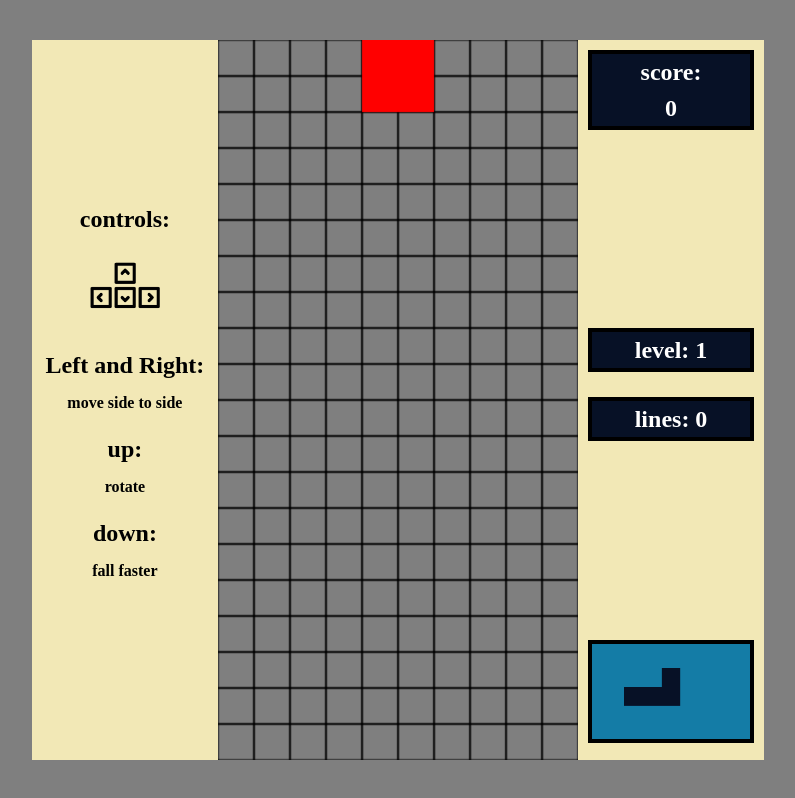
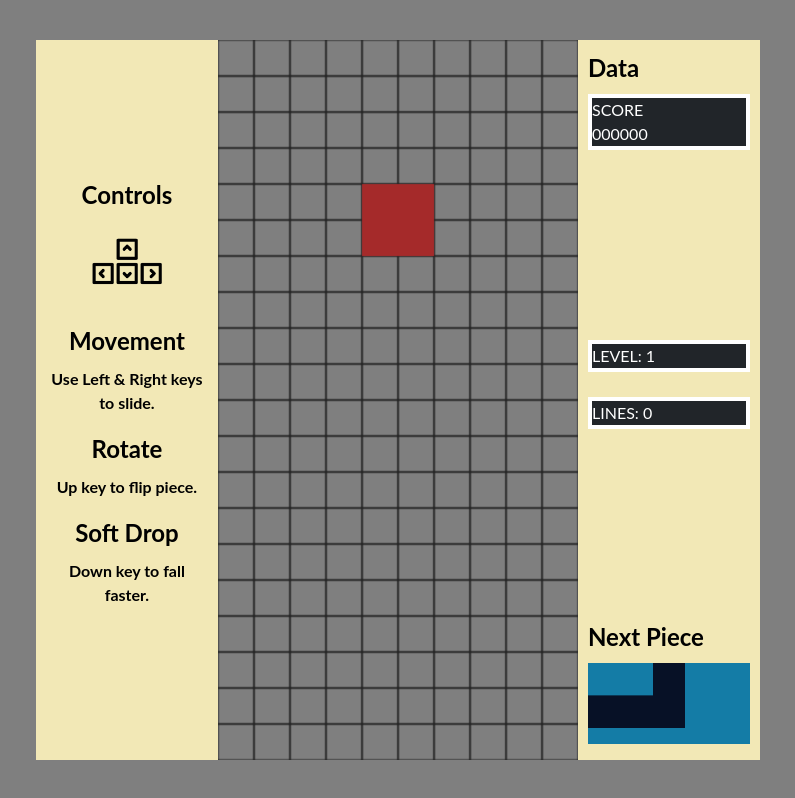
Before and after one commit to abernix102/tetris-game, a website built with Vite: page index.html in a window 1280 px wide. Shown: the whole page, without its empty margins (242-1037 px from the left). Built offline with nearby package versions, Linux system fonts and the light colour scheme; files whose address does not match are found by name.

Commit message:
game over

```diff
--- a/counter.js
+++ b/counter.js
@@ -6,17 +6,19 @@ import {
   randomColor
 } from "./shapesF.js";
 
-
 const mainCanvas = document.querySelector("#main");
 const nextCanvas = document.querySelector("#next");
 const mainCTX = mainCanvas.getContext("2d");
 const nextCTX = nextCanvas.getContext("2d");
 
-
 export class Board {
   constructor(ctx, nextCtx) {
     this.ctx = ctx;
     this.nextCtx = nextCtx;
+    // Variables de control de tiempo
+    this.dropCounter = 0;
+    this.dropInterval = 1000; // Caen cada 1 segundo
+    this.lastTime = 0;
     this.init();
   }
 
@@ -35,63 +37,65 @@ export class Board {
     this.pointsToLevelUp = 1000;
     this.next = randomTetrominos();
     this.tetrominos = randomTetrominos();
-    this.color = randomColor()
+    this.color = randomColor(); // Color de la pieza actual
     this.draw();
   }
 
-  startAnimation() {
-    const animate = () => {
-      this.update();
+  startAnimation(time = 0) {
+    // Calculamos el tiempo transcurrido
+    const deltaTime = time - this.lastTime;
+    this.lastTime = time;
+
+    this.dropCounter += deltaTime;
+
+    // Si pasó el intervalo, movemos hacia abajo automáticamente
+    if (this.dropCounter > this.dropInterval) {
+      this.moveTetromino("down");
+      this.dropCounter = 0;
+    }
+
     this.draw();
-      requestAnimationFrame(animate);
-    };
-    requestAnimationFrame(animate);
+    requestAnimationFrame((t) => this.startAnimation(t));
   }
+
   update() {
-    this.ty++;
+    // Esta función queda disponible para lógica extra si la necesitas
   }
 
   draw() {
     this.clearCanvas();
     this.drawBoard();
-    this.drawNext()
+    this.drawNext();
   }
+
   clearCanvas() {
     this.ctx.clearRect(0, 0, this.ctx.canvas.width, this.ctx.canvas.height);
   }
-  drawNext (){
-    const scale_factor = 2
+
+  drawNext() {
+    const scale_factor = 2;
     this.nextCtx.save();
     this.nextCtx.clearRect(0, 0, this.nextCtx.canvas.width, this.nextCtx.canvas.height);
     this.nextCtx.scale(BLOCK_SIZE * scale_factor, BLOCK_SIZE * scale_factor);
-    this.next.forEach((row, y)=> {
+    this.next.forEach((row, y) => {
       row.forEach((num, x) => {
-        if(num > 0){
+        if (num > 0) {
           this.nextCtx.fillStyle = "#071126";
-          this.nextCtx.fillRect(x, y,1,1)
+          this.nextCtx.fillRect(x, y, 1, 1);
         }
-      })
-    })
+      });
+    });
     this.nextCtx.restore();
   }
+
   drawBoard() {
     this.grid.forEach((row, y) => {
-      row.forEach((num, x) => {
-        this.ctx.strokeStyle = "#26";
-        this.ctx.strokeRect(
-          x * BLOCK_SIZE,
-          y * BLOCK_SIZE,
-          BLOCK_SIZE,
-          BLOCK_SIZE
-        );
-        if (num > 0) {
-          this.ctx.fillStyle = "red";
-          this.ctx.fillRect(
-            x * BLOCK_SIZE,
-            y * BLOCK_SIZE,
-            BLOCK_SIZE,
-            BLOCK_SIZE
-          );
+      row.forEach((value, x) => {
+        this.ctx.strokeStyle = "#262626";
+        this.ctx.strokeRect(x * BLOCK_SIZE, y * BLOCK_SIZE, BLOCK_SIZE, BLOCK_SIZE);
+        if (value !== 0) {
+          this.ctx.fillStyle = value; // El valor ahora es el color string
+          this.ctx.fillRect(x * BLOCK_SIZE, y * BLOCK_SIZE, BLOCK_SIZE, BLOCK_SIZE);
         }
       });
     });
@@ -99,135 +103,142 @@ export class Board {
     this.tetrominos.forEach((row, y) => {
       row.forEach((num, x) => {
         if (num) {
-          this.ctx.fillStyle = "red";
+          this.ctx.fillStyle = this.color;
           this.ctx.fillRect((this.tx + x) * BLOCK_SIZE, (this.ty + y) * BLOCK_SIZE, BLOCK_SIZE, BLOCK_SIZE);
         }
       });
     });
   }
-  collision(){
-    return this.tetrominos.find((row, y) => {
-      return row.find((num, x) => {
-        return (num !== 0 && this.grid[y + this.ty]?.[x + this.tx] !== 0)
+
+  collision() {
+    return this.tetrominos.some((row, y) => {
+      return row.some((num, x) => {
+        return (
+          num !== 0 &&
+          (this.grid[y + this.ty] === undefined ||
+           this.grid[y + this.ty][x + this.tx] === undefined ||
+           this.grid[y + this.ty][x + this.tx] !== 0)
+        );
       });
     });
   }
-  fixCollision(){
+
+  fixCollision() {
     this.tetrominos.forEach((row, y) => {
       row.forEach((num, x) => {
-        if(num){
-          this.grid[y + this.ty][x + this.tx] = num;
-          this.ctx.fillStyle = "red";
-          this.ctx.fillRect((this.tx + x) * BLOCK_SIZE, (this.ty + y) * BLOCK_SIZE, BLOCK_SIZE, BLOCK_SIZE);
+        if (num) {
+          // Guardamos el color actual en la rejilla en lugar de un número
+          this.grid[y + this.ty][x + this.tx] = this.color;
         }
       });
     });
   }
-  spawnTetromino(){
+
+  spawnTetromino() {
     this.ty = 0;
     this.tx = 4;
     this.tetrominos = this.next;
+    this.color = randomColor(); // Nueva pieza, nuevo color
     this.next = randomTetrominos();
     if (this.collision()) {
-      // Game over condition
       alert("Game Over!");
       this.init();
     }
   }
-  checkLevelUp(){
-    if(this.score >= this.level * this.pointsToLevelUp){
-      this.level++
-      this.updatePointes()
+
+  checkLevelUp() {
+    if (this.score >= this.level * this.pointsToLevelUp) {
+      this.level++;
+      // Aumentamos la velocidad conforme sube de nivel
+      this.dropInterval = Math.max(100, 1000 - (this.level * 100));
+      this.updatePointes();
     }
   }
-  updatePointes(){
-    document.getElementById("lines").textContent = `lines: ${this.lines}`
+
+  updatePointes() {
+    document.getElementById("lines").textContent = `lines: ${this.lines}`;
     document.getElementById("score").innerHTML = `Score:<br>${this.score}`;
-    document.getElementById("level").textContent = `level: ${this.level}`
+    document.getElementById("level").textContent = `level: ${this.level}`;
   }
-  addScore(lineasCleared){
-    if(lineasCleared > 0){
-      this.score = this.score + this.pointsPerLine[lineasCleared - 1]
-      this.lines+=lineasCleared
-      this.checkLevelUp()
-      this.updatePointes()
+
+  addScore(lineasCleared) {
+    if (lineasCleared > 0) {
+      this.score = this.score + this.pointsPerLine[lineasCleared - 1];
+      this.lines += lineasCleared;
+      this.checkLevelUp();
+      this.updatePointes();
     }
   }
-  clearFullRows(){
-    const nwt = this.grid.reduce((count, row) => {
-      return row.every((num) =>  num === 1) ? count + 1 : count;
-    }, 0)
-    if(nwt > 0){
-      this.addScore(nwt)
-      const newGrid = this.grid.filter(row => row.some(num => num === 0));
+
+  clearFullRows() {
+    // Modificado para que detecte colores (strings) en lugar de solo el número 1
+    const linesToClear = this.grid.reduce((count, row) => {
+      return row.every((cell) => cell !== 0) ? count + 1 : count;
+    }, 0);
+
+    if (linesToClear > 0) {
+      this.addScore(linesToClear);
+      const newGrid = this.grid.filter(row => row.some(cell => cell === 0));
       const numRowsToAdd = BOARD_HEIGHT - newGrid.length;
       const emptyRows = Array.from({ length: numRowsToAdd }, () => Array(BOARD_WIDTH).fill(0));
       this.grid = emptyRows.concat(newGrid);
     }
   }
-  rotateTetramino(){
-    const newRotate = []
-    const rows = this.tetrominos.length
-    const cols = this.tetrominos[0].length
-    for(let col = 0; col < cols; col++){
-      newRotate[col] = []
-      for(let row = rows - 1; row >= 0; row--){
-        newRotate[col][rows - 1 - row] = this.tetrominos[row][col]
+
+  rotateTetramino() {
+    const newRotate = [];
+    const rows = this.tetrominos.length;
+    const cols = this.tetrominos[0].length;
+    for (let col = 0; col < cols; col++) {
+      newRotate[col] = [];
+      for (let row = rows - 1; row >= 0; row--) {
+        newRotate[col][rows - 1 - row] = this.tetrominos[row][col];
       }
     }
-    this.tetrominos = newRotate
+    this.tetrominos = newRotate;
+  }
 
-  }
   moveTetromino(direction) {
     const oldTetrominos = this.tetrominos;
-    if(direction === "down"){
+    if (direction === "down") {
       this.ty++;
-    if(this.collision()){
-      this.ty--
-      this.fixCollision()
+      if (this.collision()) {
+        this.ty--;
+        this.fixCollision();
+        this.clearFullRows();
         this.spawnTetromino();
-      this.clearFullRows()
       }
     }
-   if(direction === "left"){
+    if (direction === "left") {
       this.tx--;
-    if(this.collision()){
-      this.tx++
+      if (this.collision()) this.tx++;
+    }
+    if (direction === "right") {
+      this.tx++;
+      if (this.collision()) this.tx--;
+    }
+    if (direction === "up") {
+      this.rotateTetramino();
+      if (this.collision()) {
+        this.tetrominos = oldTetrominos;
       }
     }
-   if(direction === "right"){
-    this.tx++;
-    if(this.collision()){
-      this.tx--
-    }
-   }
-   if(direction === "up"){
-    this.rotateTetramino()
-    if(this.collision()){
-      this.tx--
-      this.tetrominos = oldTetrominos
-    }
-   }
-   this.draw()
+    this.draw();
   }
 }
 
 const board = new Board(mainCTX, nextCTX);
-// console.log(board);
+// Arrancamos la animación pasando el tiempo inicial
+board.startAnimation();
 
 document.addEventListener("keydown", event => {
   switch (event.key) {
-    case "ArrowLeft":
-      board.moveTetromino("left");
-      break;
-    case "ArrowRight":
-      board.moveTetromino("right");
-      break;
+    case "ArrowLeft": board.moveTetromino("left"); break;
+    case "ArrowRight": board.moveTetromino("right"); break;
     case "ArrowDown":
       board.moveTetromino("down");
+      board.dropCounter = 0; // Reiniciamos el contador al bajar manual
       break;
-    case "ArrowUp":
-      board.moveTetromino("up");
-      break;
+    case "ArrowUp": board.moveTetromino("up"); break;
   }
 });
--- a/index.html
+++ b/index.html
@@ -2,54 +2,57 @@
 <html lang="en">
 <head>
     <meta charset="UTF-8" />
-    <link rel="icon" type="image/svg+xml" href="/vite.svg" />
-    <link rel="preconnect" href="https://fonts.googleapis.com" />
-    <link rel="preconnect" href="https://fonts.gstatic.com" crossorigin />
-    <link
-      href="https://fonts.googleapis.com/css2?family=Concert+One&display=swap"
-      rel="stylesheet"
-    />
-    <link rel="stylesheet" href="./node_modules/nes.css/css/nes.min.css">
+    <meta name="viewport" content="width=device-width, initial-scale=1.0" />
+    <title>Retro Tetris JS</title>
+    <link rel="preconnect" href="https://fonts.googleapis.com">
+    <link rel="preconnect" href="https://fonts.gstatic.com" crossorigin>
+    <link href="https://fonts.googleapis.com/css2?family=Press+Start+2P&display=swap" rel="stylesheet">
+    <link rel="stylesheet" href="https://unpkg.com/nes.css/css/nes.min.css">
     <link rel="stylesheet" href="./style.css">
-    <meta name="viewport" content="width=device-width, initial-scale=1.0" />
-    <title>Vite App</title>
 </head>
 <body>
     <main class="hero">
         <section class="box-controlls">
             <div>
-          <h2>controls:</h2>
+                <h2>Controls</h2>
                 <figure>
-          <img class="imagen-keys" src="/assets/noun-arrow-keys-302301.png">
+                    <img class="imagen-keys" src="./assets/noun-arrow-keys-302301.png" alt="Arrows">
                 </figure>
-        <h2>Left and Right:</h2>
-        <p>
-          move side to side
-        </p>
-        <h2>up:</h2>
-        <p>
-          rotate
-        </p>
-        <h2>down:</h2>
-        <p>fall faster</p>
+                <h2>Movement</h2>
+                <p>Use Left & Right keys to slide.</p>
+                <h2>Rotate</h2>
+                <p>Up key to flip piece.</p>
+                <h2>Soft Drop</h2>
+                <p>Down key to fall faster.</p>
             </div>
         </section>
-        </section>
-        <canvas  id="main"></canvas>
+
+        <canvas id="main"></canvas>
+
         <section class="box-pointer">
             <div>
-            <h2 class="concert-one nes-container is-centered  custom-container" id="score">score: <br>
-            0</h2>
+                <h2>Data</h2>
+                <div class="nes-container is-dark custom-container" id="score">
+                    SCORE<br>000000
                 </div>
+            </div>
+
             <div class="points">
-          <h2 class="concert-one nes-container is-centered custom-container" id="level">level: 1</h2>
-          <h2 class="concert-one nes-container is-centered custom-container" id="lines">lines: 0</h2>
+                <div class="nes-container is-dark custom-container" id="level">
+                    LEVEL: 1
                 </div>
+                <div class="nes-container is-dark custom-container" id="lines">
+                    LINES: 0
+                </div>
+            </div>
+
             <div>
-          <canvas class="nes-container is-centeredcustom-container" id="next"></canvas>
+                <h2>Next Piece</h2>
+                <canvas id="next"></canvas>
             </div>
         </section>
     </main>
+
     <script type="module" src="/counter.js"></script>
 </body>
 </html>
```
Lines whose indentation alone changed are shown as unchanged.
